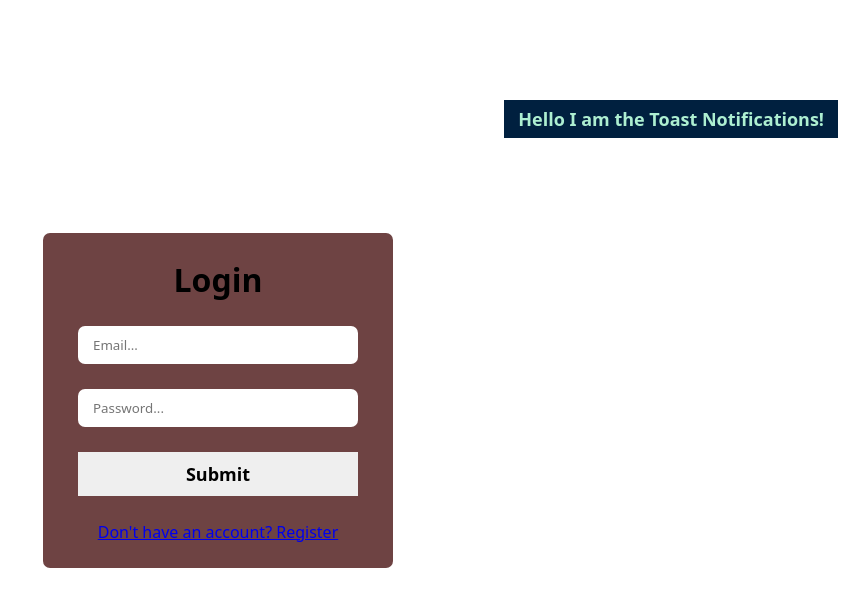
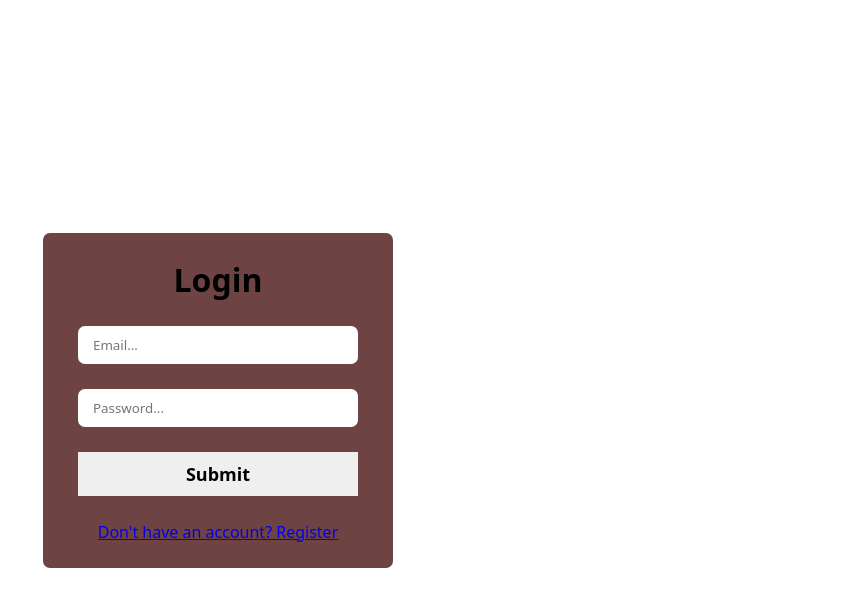
Before and after one commit to Mr-Jitesh9170/chat-App, a React (Create React App) app in the folder client/: page / in a window 1280 px wide. Shown: the top 606 px of the page, without its empty margins (422-1280 px from the left). Built offline with nearby package versions, Linux system fonts and the light colour scheme.

Commit message:
worked on toast massage

```diff
--- a/client/src/components/Toastnotification.jsx
+++ b/client/src/components/Toastnotification.jsx
@@ -1,15 +1,24 @@
+import { useState } from "react";
+
 export const ToastNotifications = ({ toastMassages }) => {
+    const [showToast, setshowToast] = useState(true);
+    setTimeout(() => {
+        setshowToast(false)
+    }, 2000);
 
-
-    // toast notifications styles =>
-    const toastStyles = {
-        backgroundColor: "#00203FFF",
-        color: "#ADEFD1FF",
-        fontWeight: "600",
-        padding: "7px 14px",
-        fontSize: "18px"
-    }
     return (
-        <div className="toast-massage-container" style={toastStyles}>{toastMassages}</div>
+        <div className="toast-massage-container" style={showToast ? toastStyles : { display: "none" }}>{toastMassages}</div>
     )
 }
+
+// toast notifications styles =>
+const toastStyles = {
+    backgroundColor: "#ADEFD1FF",
+    color: "#00203FFF",
+    fontWeight: "600",
+    padding: "7px 14px",
+    fontSize: "18px",
+    borderRadius: "6px",
+    borderBottom: "solid black",
+    transition: "all 0.7s"
+};
--- a/client/src/components/auth.jsx
+++ b/client/src/components/auth.jsx
@@ -4,6 +4,7 @@ import { userAuthorization } from "../APIs/api"
 import { ToastNotifications } from "./Toastnotification"
 
 const Authentication = () => {
+  const [toastMassage, setToastMassage] = useState("")
   const [toastShow, setToastShow] = useState(false);
   const [inputData, setInputData] = useState(
     {
@@ -13,10 +14,6 @@ const Authentication = () => {
     }
   )
   const [auth, setAuth] = useState(true);
-
-
-
-
 
   // Login or Register =>
   const handleAuth = (e) => {
@@ -39,29 +36,35 @@ const Authentication = () => {
 
     if (e.target.name === "register") {
       if (!name || !email || !password) {
-        return alert("fill the blank feilds!")
+        setToastShow(true);
+        return setToastMassage("fill the blank feilds!");
       }
       data = { name, email, password }
       userAuthorization(data, "register");
     }
     else if (e.target.name === "login") {
       if (!email || !password) {
-        return alert("fill the blank feilds!")
+        setToastShow(true);
+        return setToastMassage("fill the blank feilds!");
       }
       data = { email, password }
       userAuthorization(data, "login");
     }
   }
-
   return (
     <div className="authentication-container">
+      {
+        toastShow && (
+          <div className="toast-notification-container">
+            <ToastNotifications toastMassages={toastMassage} />
+          </div>
+        )
+      }
 
-      <div className="toast-notification-container">
-        <ToastNotifications toastMassages={"Hello I am the Toast Notifications!"} />
-      </div>
 
       {
         auth ?
+          (
             <div className="container">
               <h1 className="auth-head">Login</h1>
               <input type="email" name="email" value={inputData.email} onChange={handleChange} placeholder="Email..." />
@@ -69,7 +72,9 @@ const Authentication = () => {
               <button className="auth-btn" name="login" onClick={handleSubmit}>Submit</button>
               <a href="/" onClick={handleAuth}>Don't have an account? Register</a>
             </div>
+          )
           :
+          (
             < div className="container" action="/register" method="post">
               <h1 className="auth-head">Register</h1>
               <input type="text" name="name" placeholder="Name" value={inputData.name} onChange={handleChange} />
@@ -78,6 +83,7 @@ const Authentication = () => {
               <button className="auth-btn" name="register" onClick={handleSubmit} >Submit</button>
               <a href="/">have an account? Login</a>
             </div>
+          )
       }
     </div >
   )
```
Lines whose indentation alone changed are shown as unchanged.
